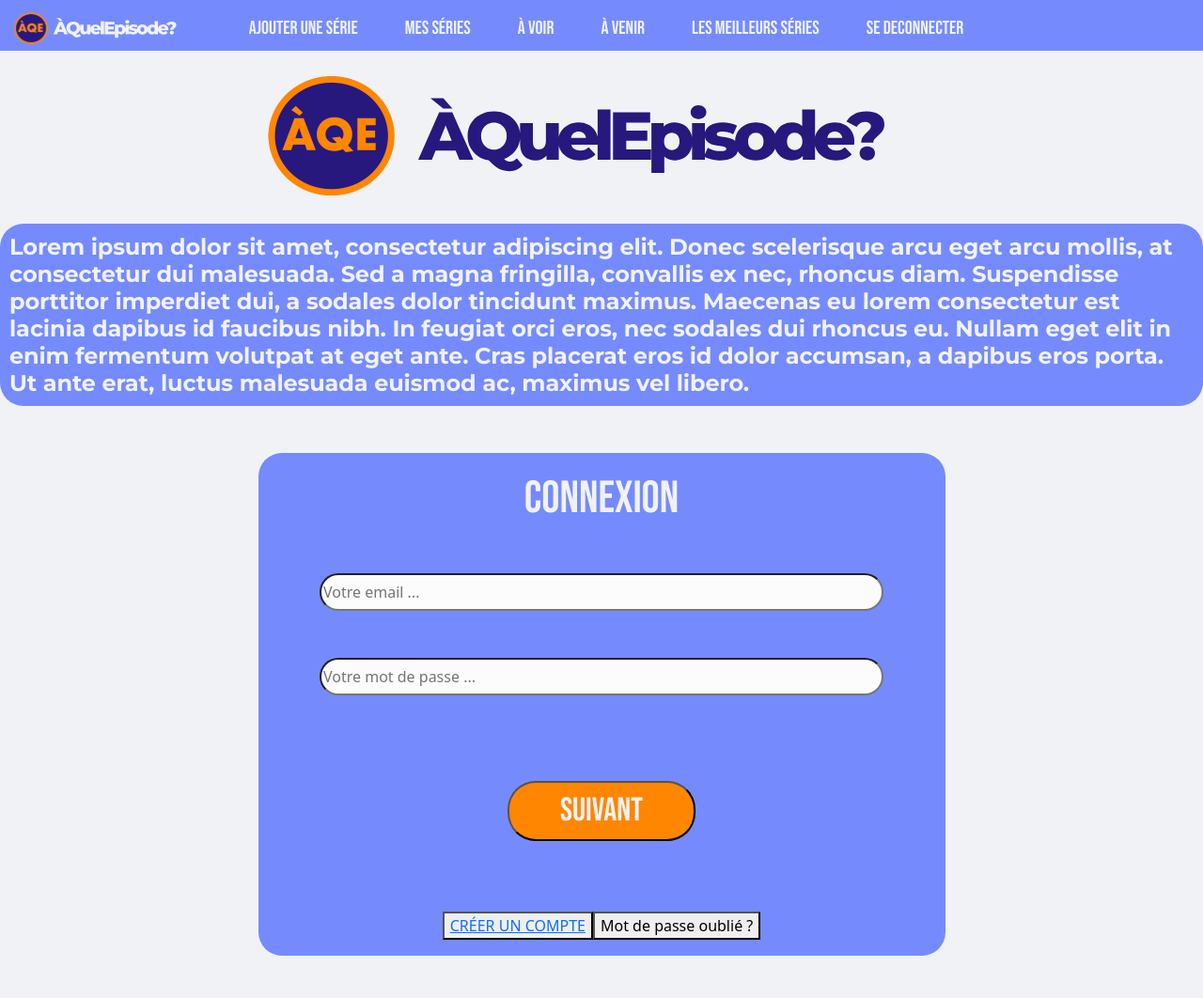
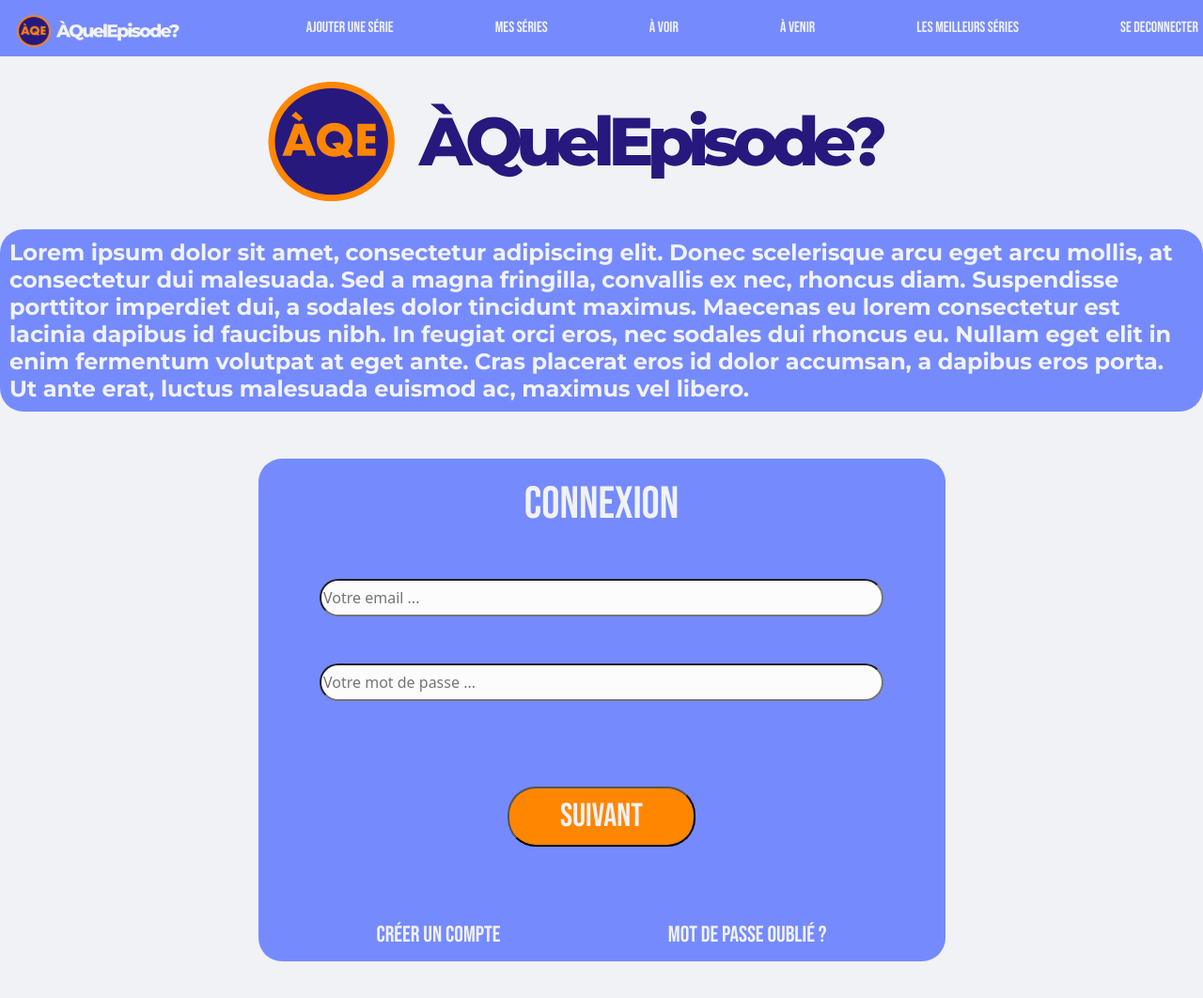
Before and after one commit to sabanyilmaz1/aQuelEpisode, a React (Create React App) app: page / in a window 1280 px wide. Shown: the top 1062 px of the page at 94% size. Before the commit the page ends 1017 px from the top, so only its background shows below. Built offline with nearby package versions, Linux system fonts and the light colour scheme; no server answers; sample sign-in values are in the browser's storage.

Commit message:
Cacher le header pour la page Connexion et Inscription

```diff
--- a/src/components/Header/index.jsx
+++ b/src/components/Header/index.jsx
@@ -1,22 +1,26 @@
 import { Link, useNavigate } from 'react-router-dom'
-import React from 'react'
+import React, { useContext } from 'react'
 
 // Fonction firebase
 
 import { signOut } from 'firebase/auth'
 import { auth } from '../../firebase-config'
 
+//Context
+import { UserContext } from '../../utils/context'
+
 //Style
 
 import { NavContainer } from './style'
 import { TextLink } from './style'
-import { TextDeconnecter } from './style'
 import { HomeLogo } from './style'
 
 //Logo
 import logo from '../../assets/logoHeader.svg'
 
 function Header() {
+  const { displayHeader } = useContext(UserContext)
+
   const navigate = useNavigate()
 
   const logOut = async () => {
@@ -31,6 +35,8 @@ function Header() {
   }
 
   return (
+    <>
+      {displayHeader && (
         <NavContainer>
           <Link to="/private/private-home">
             <HomeLogo src={logo} />
@@ -42,9 +48,10 @@ function Header() {
           <TextLink>À venir</TextLink>
           <TextLink>les meilleurs séries</TextLink>
 
-      <TextDeconnecter onClick={logOut}> Se deconnecter</TextDeconnecter>
+          <TextLink onClick={logOut}>Se deconnecter</TextLink>
         </NavContainer>
+      )}
+    </>
   )
 }
-
 export default Header
--- a/src/components/Header/style.jsx
+++ b/src/components/Header/style.jsx
@@ -1,32 +1,16 @@
 import styled from 'styled-components'
 
 export const NavContainer = styled.nav`
-  padding: 2px;
+  padding: 5px;
   display: flex;
+  justify-content: space-between;
   align-items: center;
   background-color: #758bfd;
 `
 export const TextLink = styled.span`
   font-family: Bebas Neue;
-  font-style: normal;
-  font-weight: normal;
-  font-size: 20px;
-  line-height: 30px;
   color: #f1f2f6;
-  margin-left: 50px;
-  margin-top: 5px;
 `
 export const HomeLogo = styled.img`
   height: 50px;
 `
-export const TextDeconnecter = styled.span`
-  font-family: Bebas Neue;
-  font-style: normal;
-  font-weight: normal;
-  font-size: 20px;
-  line-height: 30px;
-  color: #f1f2f6;
-  margin-left: 50px;
-  margin-top: 5px;
-  justify-item: flex-end;
-`
--- /dev/null
+++ b/src/database/Database/index.jsx
@@ -0,0 +1,43 @@
+import {
+  collection,
+  getDocs,
+  getDoc,
+  addDoc,
+  updateDoc,
+  deleteDoc,
+  doc,
+  query,
+  setDoc,
+} from 'firebase/firestore'
+
+import { db } from '../../firebase-config'
+
+export async function usersAlreadyAdd() {
+  const UtilisateurCollectionRef = collection(db, 'Utilisateurs')
+  const querySnapshot = await getDocs(UtilisateurCollectionRef)
+  querySnapshot.forEach((doc) => {
+    // doc.data() is never undefined for query doc snapshots
+
+    console.log(doc.id, ' => ', doc.data())
+  })
+}
+
+export function addUsers(id) {
+  //const UtilisateurCollectionRef = collection(db, 'Utilisateurs', id)
+  return setDoc(doc(db, 'Utilisateurs', id), { id: id })
+}
+
+export function addSeries(idUser, newSerie) {
+  const SerieCollectionRef = collection(db, 'Utilisateurs', idUser, 'Series')
+  return addDoc(SerieCollectionRef, newSerie)
+}
+
+export function getAllUsers() {
+  const UtilisateurCollectionRef = collection(db, 'Utilisateurs')
+  return getDocs(UtilisateurCollectionRef)
+}
+
+export function getAllSerieByUser(user) {
+  const SeriesCollectionRef = collection(db, 'Utilisateurs', user, 'Series')
+  return getDocs(SeriesCollectionRef)
+}
--- a/src/firebase-config.js
+++ b/src/firebase-config.js
@@ -1,5 +1,6 @@
 import { initializeApp } from 'firebase/app'
 import { getAuth } from 'firebase/auth'
+import { getFirestore } from 'firebase/firestore'
 
 const firebaseConfig = {
   apiKey: process.env.REACT_APP_FIREBASE_API_KEY,
@@ -14,5 +15,5 @@ const firebaseConfig = {
 
 const app = initializeApp(firebaseConfig)
 export const auth = getAuth(app)
-//const db = getFirestore(app)
-//export { db }
+const db = getFirestore(app)
+export { db }
--- a/src/pages/HomeSignIn/index.jsx
+++ b/src/pages/HomeSignIn/index.jsx
@@ -16,13 +16,18 @@ import { ConnexionBloc } from './style'
 import { TextInput } from './style'
 import { SuivantBtn } from './style'
 import { SuivantSpan } from './style'
+import { FooterBtn } from './style'
+import { FooterSignIn } from './style'
+import { FooterSpan } from './style'
 
 function HomeSignIn() {
   // Afficher un message d'alerte en cas de problème de saisi
   const [validation, setValidation] = useState('')
 
   const navigate = useNavigate()
-  const { signInFirebase } = useContext(UserContext)
+  const { signInFirebase, HideHeader } = useContext(UserContext)
+
+  HideHeader() // On masque l'header pour cette page
 
   const inputs = useRef([])
   const addInputs = (el) => {
@@ -39,6 +44,9 @@ function HomeSignIn() {
     try {
       await signInFirebase(inputs.current[0].value, inputs.current[1].value)
       setValidation('')
+
+      //Redirection vers la page d'accueil en mode connecté si l'inscription est bonne
+
       navigate('/private/private-home')
     } catch {
       setValidation("Erreur ! l'Email ou le mot de passe est incorrect")
@@ -99,10 +107,17 @@ function HomeSignIn() {
               <SuivantSpan>Suivant</SuivantSpan>
             </SuivantBtn>
           </form>
-          <button>
-            <Link to="/inscription">CRÉER UN COMPTE</Link>
-          </button>
-          <button>Mot de passe oublié ?</button>
+          <FooterSignIn>
+            <FooterBtn>
+              <Link style={{ textDecoration: 1 }} to="/inscription">
+                <FooterSpan>Créer un compte</FooterSpan>{' '}
+              </Link>
+            </FooterBtn>
+            <FooterBtn>
+              {' '}
+              <FooterSpan>Mot de passe oublié ?</FooterSpan>
+            </FooterBtn>
+          </FooterSignIn>
         </div>
       </ConnexionBloc>
     </div>
--- a/src/pages/HomeSignIn/style.jsx
+++ b/src/pages/HomeSignIn/style.jsx
@@ -73,3 +73,22 @@ export const SuivantSpan = styled.span`
   line-height: 58px;
   color: #f1f2f6;
 `
+
+export const FooterSignIn = styled.div`
+  display: flex;
+  justify-content: space-between;
+  align-item: center;
+  margin-left: 100px;
+  margin-right: 100px;
+  margin-bottom: 100px;
+`
+
+export const FooterBtn = styled.button`
+  background: transparent;
+  border: 0px;
+`
+export const FooterSpan = styled.span`
+  font-family: 'Bebas Neue', sans-serif;
+  font-size: 24px;
+  color: #f1f2f6;
+`
--- a/src/pages/Private/PrivateHome/index.jsx
+++ b/src/pages/Private/PrivateHome/index.jsx
@@ -1,12 +1,73 @@
-import React, { useContext } from 'react'
+import React, { useContext, useEffect, useState } from 'react'
 import { UserContext } from '../../../utils/context'
+
+import {
+  getAllUsers,
+  getAllSerieByUser,
+  addUsers,
+  addSeries,
+} from '../../../database/Database'
 
 export default function PrivateHome() {
   const { currentUser } = useContext(UserContext)
+  const idUserConnected = currentUser.uid
+
+  const [users, setUsers] = useState([])
+  const [series, setSeries] = useState([])
+
+  // Methode pour inscrire l'utlisateur dans la DB si ce n'est pas deja fait
+
+  useEffect(() => {
+    addNewUsers(idUserConnected)
+  }, [])
+
+  const addNewUsers = (idUser) => {
+    const foundId = users.find((users) => users.id === idUser)
+    if (foundId === undefined) {
+      addUsers(idUser)
+    } else {
+      console.log('Utilisateur deja dans la base de donnée')
+    }
+  }
+
+  /*
+  const newSerie = {
+    idSerie: 1234,
+    nombreSaisons: 11,
+    nomSerie: 'Squid Game',
+    genreSerie: 'Drame',
+  }
+*/
+  useEffect(() => {
+    getUsers()
+  }, [])
+
+  const getUsers = async () => {
+    const data = await getAllUsers()
+    setUsers(data.docs.map((doc) => ({ ...doc.data(), id: doc.id })))
+  }
+
+  console.log(users)
+
+  useEffect(() => {
+    getSeries()
+  }, [])
+
+  const getSeries = async () => {
+    const data = await getAllSerieByUser(idUserConnected)
+    setSeries(data.docs.map((doc) => ({ ...doc.data() })))
+  }
+
+  console.log(series)
+  /*
+  useEffect(() => {
+    addSeries(idUserConnected, newSerie)
+  }, [])
+  */
 
   return (
     <div>
-      <h1>Je suis connecté sur le compte - id : {currentUser.uid}! </h1>
+      <h1>Je suis connecté sur le compte - id : {idUserConnected}! </h1>
     </div>
   )
 }
--- a/src/pages/SignUp/index.jsx
+++ b/src/pages/SignUp/index.jsx
@@ -1,5 +1,5 @@
 import React, { useState, useRef, useContext } from 'react'
-//import { useNavigate } from 'react-router-dom'
+import { useNavigate, Link } from 'react-router-dom'
 
 //Context
 import { UserContext } from '../../utils/context'
@@ -22,7 +22,7 @@ function SignUp() {
 
   // Partie Serveur qui gere l'inscription
   // à Firebase et redirige vers la page d'accueil en mode connecté
-  //const navigate = useNavigate()
+  const navigate = useNavigate()
   const { signUpFirebase } = useContext(UserContext)
 
   const inputs = useRef([])
@@ -50,7 +50,7 @@ function SignUp() {
       formRef.current.reset()
       setValidation('')
       //console.log(cred)
-      //navigate('/private/private-home')
+      navigate('/private/private-home')
     } catch (err) {
       if (err.code === 'auth/invalid-email') {
         setValidation('Email invalide')
@@ -65,7 +65,9 @@ function SignUp() {
   return (
     <div>
       <LogoWrapper>
-        <img src={logo} alt="Logo" />
+        <Link to="/">
+          <img src={logo} alt="Logo" />
+        </Link>
       </LogoWrapper>
 
       <InscriptionBloc>
--- a/src/utils/context/index.jsx
+++ b/src/utils/context/index.jsx
@@ -13,6 +13,17 @@ export const UserContext = createContext()
 export function UserContextProvider(props) {
   const [currentUser, setCurrentUser] = useState()
   const [loadingData, setLoadingData] = useState(true)
+  const [displayHeader, setDisplayHeader] = useState(false)
+
+  const HideHeader = () => {
+    if (currentUser) {
+      setDisplayHeader(true)
+    } else if (!currentUser) {
+      setDisplayHeader(false)
+    }
+  }
+
+  // Fonctions Firebase pour gerer l'inscription,connexion et deconnexion des utlisateurs
 
   const signUpFirebase = (email, pwd) =>
     createUserWithEmailAndPassword(auth, email, pwd)
@@ -30,9 +41,15 @@ export function UserContextProvider(props) {
 
   return (
     <UserContext.Provider
-      value={{ signUpFirebase, currentUser, signInFirebase }}
+      value={{
+        signUpFirebase,
+        currentUser,
+        signInFirebase,
+        displayHeader,
+        HideHeader,
+      }}
     >
-      {props.children}
+      {!loadingData && props.children}
     </UserContext.Provider>
   )
 }
```
Lines whose indentation alone changed are shown as unchanged.
